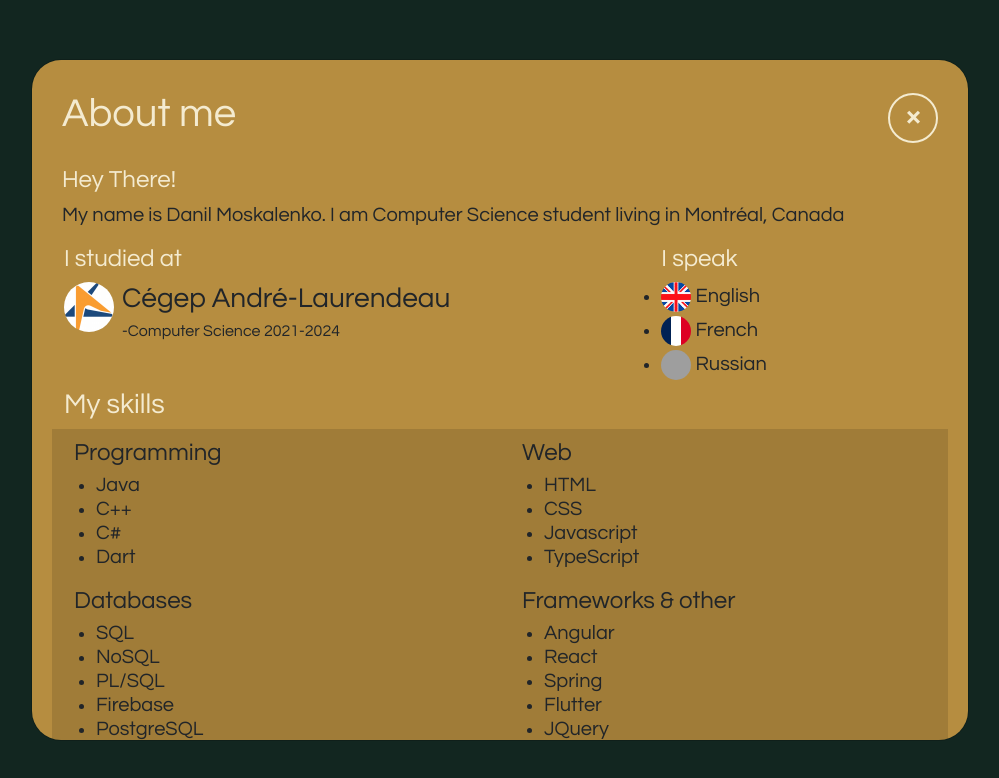
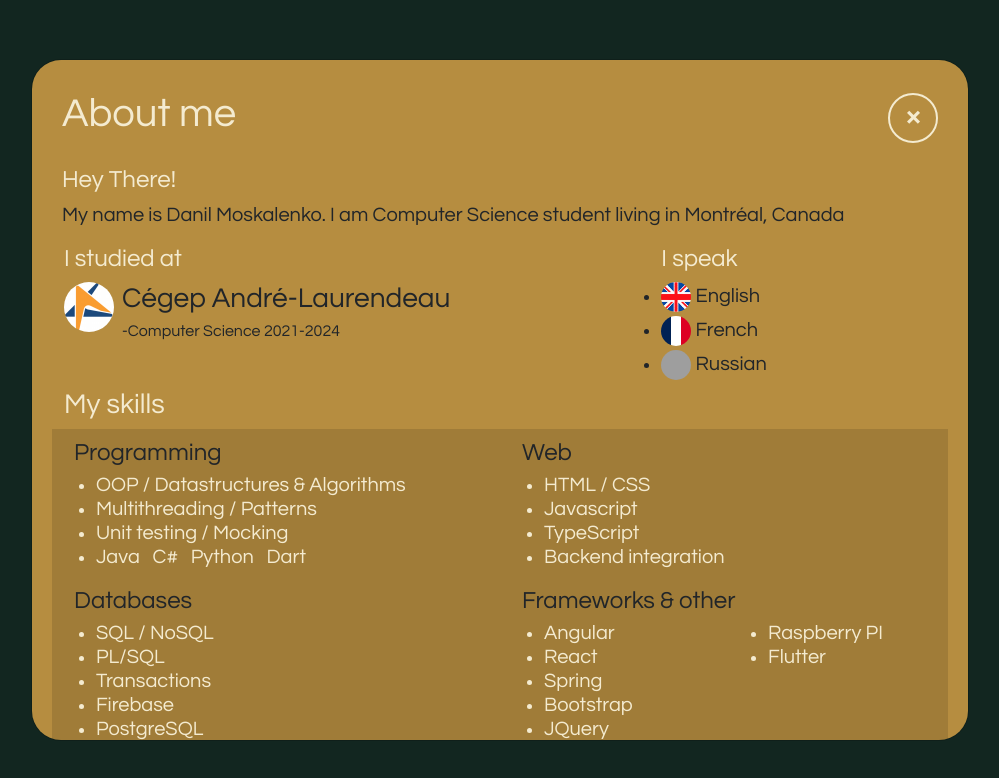
Before and after one commit to Dextwelwe/dextwelwe, a React (Create React App) app in the folder dextwelwe/: page / in a window 1280 px wide. Both pictures are taken after a click on the button "About me". Shown: the top 778 px of the page, without its empty margins (140-1139 px from the left). Built offline with nearby package versions, Linux system fonts and the light colour scheme; grey boxes are pictures that could not be loaded.

Commit message:
projects finished

```diff
--- a/dextwelwe/src/App.css
+++ b/dextwelwe/src/App.css
@@ -20,7 +20,7 @@ body {
  color: #B68D40;
  font-family: dxfont;
  text-align: center;
- font-size: 8vw;
+ font-size: 6vw;
  line-height:4vw;
  margin-bottom: 20px;
 }
@@ -32,7 +32,7 @@ body {
 
 #content {
   margin-top: 30vh;
-  width: 40%;
+  width: 30%;
 }
 
 .menuMainPage{
@@ -48,7 +48,7 @@ body {
 .btnView{
 background-color: #B68D40;
 color: #F4EBD0 ;
-font-size: 1.2vw;
+font-size: 1vw;
 border: hidden;
 font-family: dxfont;
 border-radius:12px 12px 12px 12px;
--- a/dextwelwe/src/menu/about.css
+++ b/dextwelwe/src/menu/about.css
@@ -39,7 +39,7 @@
       z-index:0;
     }
     100%{
-      width: 40%;
+      width: 45%;
       height: 70%;
     }
   }
--- a/dextwelwe/src/menu/about.js
+++ b/dextwelwe/src/menu/about.js
@@ -60,22 +60,22 @@ export default function About({abt , set}) {
     <div className='container '>
     <div className='row'>
     <div className='col-lg-6 col-md-6 col-sm-12 skillBox'>
-    <h4 className= 'padding10 pt-3'>Programming</h4>
-      <ul className='h5'>
-      <li>Java</li>
-      <li>C++</li>
-      <li>C#</li>
-      <li>Dart</li>
+    <h4 className= 'padding10 pt-3 '>Programming</h4>
+      <ul className='h5 lh-2 fontColor'>
+      <li>OOP / Datastructures & Algorithms</li>
+      <li>Multithreading / Patterns</li>
+      <li>Unit testing / Mocking</li>
+      <li>Java &nbsp; C# &nbsp; Python &nbsp; Dart</li>
       </ul>
     </div>
 
     <div className='col-lg-6 col-md-6 col-sm-12 skillBox '>
     <h4 className='padding10 pt-3'>Web</h4>
-    <ul className='h5'>
-      <li>HTML</li>
-      <li>CSS</li>
+    <ul className='h5 fontColor'>
+      <li>HTML / CSS</li>
       <li>Javascript</li>
       <li>TypeScript</li>
+      <li>Backend integration</li>
     </ul>
     </div>
     </div>
@@ -83,23 +83,34 @@ export default function About({abt , set}) {
     <div className='row '>
     <div className='col-lg-6 col-md-6 col-sm-12 skillBox'>
     <h4 className='padding10 pt-3'>Databases</h4>
-    <ul className='h5'>
-    <li>SQL</li>
-      <li>NoSQL</li>
+    <ul className='h5 fontColor'>
+    <li>SQL / NoSQL</li>
       <li>PL/SQL</li>
+      <li>Transactions</li>
       <li>Firebase</li>
       <li>PostgreSQL</li>
+
       </ul>
     </div>
     <div className='col-lg-6 col-md-6 col-sm-12 skillBox '>
     <h4 className='padding10 pt-3'>Frameworks & other</h4>
-    <ul className='h5'>
+    <div className='row'>
+      <div className='col'>
+    <ul className='h5 fontColor'>
       <li>Angular</li>
       <li>React</li>
       <li>Spring</li>
-      <li>Flutter</li>
+      <li>Bootstrap</li>
       <li>JQuery</li>
       </ul>
+      </div>
+      <div className='col'>
+        <ul className='h5 fontColor'>
+      <li>Raspberry PI</li>
+     <li>Flutter</li>
+      </ul>
+      </div>
+      </div>
     </div>
     </div>
     </div>
@@ -107,11 +118,7 @@ export default function About({abt , set}) {
     </div>
 
     <h4 className='mt-2 padding10 fontColor'>My Interests</h4>
-    <ul className='h5'>
-      <li>Cycling</li>
-      <li>Photography</li>
-      <li>Technology</li>
-    </ul>
+    <h6 className=' px-1'> &nbsp; Cycling &nbsp; Photography &nbsp; Technology &nbsp;</h6>
 </div>
     </div>
 </div>
--- /dev/null
+++ b/dextwelwe/src/menu/project.css
@@ -0,0 +1,15 @@
+.imgProject {
+    width: 40%;
+}
+
+.textLanguage{
+    font-size: 20px;
+}
+
+.borderProject{
+    border : none;
+    border-width: 1px;
+    background-color: transparent;
+    padding: 7px;
+    border-radius: 15px 15px 15px 15px;
+}
--- a/dextwelwe/src/menu/projects.js
+++ b/dextwelwe/src/menu/projects.js
@@ -1,6 +1,9 @@
 import { useRef } from "react";
 import React from 'react'
 import '../menu/about.css'
+import "../menu/project.css"
+import screen from '../screen.jpg'
+import screenGrocery from '../screenGrocery.jpg'
 
 
 
@@ -18,16 +21,50 @@ export default function Projects({projects, set}) {
       }
   return (
     <>
-      <div  style={{'display' :  projects}} id="myModal" className={"modal"} >
+      <div  style={{'display' :  projects}} id="myModal" className={"modal fontFamily"} >
     <div ref={modal}  className={"modal-content"}>
     <div ref={text} className='textContent'>
       <div className='header'>
       <h1 className='fontColor'>Projects</h1>
       <button onClick={close} className={"close"}>&times;</button>
     </div>
+    <div className="skillBox padding10 ">
+    <div className="col">
+      <div className="row mx-0">
+        <a className="fontColor w-100 btn text-start borderProject" href="https://github.com/Dextwelwe/grocery-app" target="_blank"  rel="noopener noreferrer"> Grocery App <span><svg xmlns="http://www.w3.org/2000/svg" width="20" height="20" viewBox="0 0 24 24"><path d="M13.723 18.654l-3.61 3.609c-2.316 2.315-6.063 2.315-8.378 0-1.12-1.118-1.735-2.606-1.735-4.188 0-1.582.615-3.07 1.734-4.189l4.866-4.865c2.355-2.355 6.114-2.262 8.377 0 .453.453.81.973 1.089 1.527l-1.593 1.592c-.18-.613-.5-1.189-.964-1.652-1.448-1.448-3.93-1.51-5.439-.001l-.001.002-4.867 4.865c-1.5 1.499-1.5 3.941 0 5.44 1.517 1.517 3.958 1.488 5.442 0l2.425-2.424c.993.284 1.791.335 2.654.284zm.161-16.918l-3.574 3.576c.847-.05 1.655 0 2.653.283l2.393-2.389c1.498-1.502 3.94-1.5 5.44-.001 1.517 1.518 1.486 3.959 0 5.442l-4.831 4.831-.003.002c-1.438 1.437-3.886 1.552-5.439-.002-.473-.474-.785-1.042-.956-1.643l-.084.068-1.517 1.515c.28.556.635 1.075 1.088 1.528 2.245 2.245 6.004 2.374 8.378 0l4.832-4.831c2.314-2.316 2.316-6.062-.001-8.377-2.317-2.321-6.067-2.313-8.379-.002z"/></svg></span></a>
+      </div>
+      </div>
+      <div className="row ">
+      <img src={screenGrocery} className="imgProject col-4" alt="website"/>
+     <div className="col-7">
+     <h6 className="fontColor">Grocery app for android with user authentification, group groceries and offline access.</h6>
+    <h6>Dart &nbsp; Flutter &nbsp; Firebase &nbsp; Sqflite </h6>
+     </div>
+      </div>
+     </div>
+
+    <div className="skillBox padding10 mt-2">
+    <div className="col ">
+      <div className="row">
+        <div className="col-lg-4 col-md-5 col-sm-12">
+        <a className="fontColor w-100 btn text-start borderProject" href="https://github.com/Dextwelwe/dextwelwe" target="_blank"  rel="noopener noreferrer"> This website <span><svg xmlns="http://www.w3.org/2000/svg" width="20" height="20" viewBox="0 0 24 24"><path d="M13.723 18.654l-3.61 3.609c-2.316 2.315-6.063 2.315-8.378 0-1.12-1.118-1.735-2.606-1.735-4.188 0-1.582.615-3.07 1.734-4.189l4.866-4.865c2.355-2.355 6.114-2.262 8.377 0 .453.453.81.973 1.089 1.527l-1.593 1.592c-.18-.613-.5-1.189-.964-1.652-1.448-1.448-3.93-1.51-5.439-.001l-.001.002-4.867 4.865c-1.5 1.499-1.5 3.941 0 5.44 1.517 1.517 3.958 1.488 5.442 0l2.425-2.424c.993.284 1.791.335 2.654.284zm.161-16.918l-3.574 3.576c.847-.05 1.655 0 2.653.283l2.393-2.389c1.498-1.502 3.94-1.5 5.44-.001 1.517 1.518 1.486 3.959 0 5.442l-4.831 4.831-.003.002c-1.438 1.437-3.886 1.552-5.439-.002-.473-.474-.785-1.042-.956-1.643l-.084.068-1.517 1.515c.28.556.635 1.075 1.088 1.528 2.245 2.245 6.004 2.374 8.378 0l4.832-4.831c2.314-2.316 2.316-6.062-.001-8.377-2.317-2.321-6.067-2.313-8.379-.002z"/></svg></span></a>
+        </div>
+      </div>
+      </div>
+      <div className="row mt-1">
+      <img src={screen} className="imgProject col-4" alt="website"/>
+     <div className="col-7">
+     <h6 className="fontColor">Website created from scratch using</h6>
+     <h6>React &nbsp; Javascript &nbsp; CSS &nbsp; Bootstrap </h6>
+     </div>
+      </div>
+     </div>
     </div>
+
     </div>
+
     </div>
+
     </>
   )
 }
```
Also changed, not shown: dextwelwe/src/screen.jpg (added), dextwelwe/src/screenGrocery.jpg (added).
